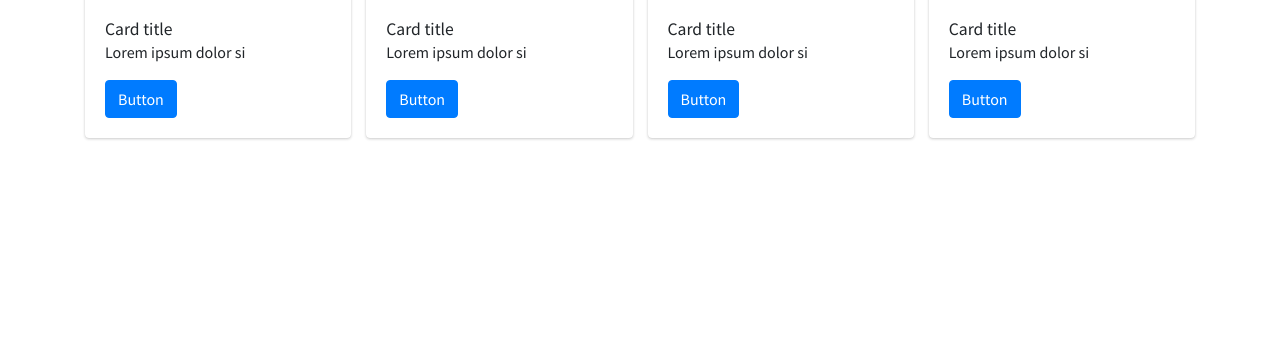
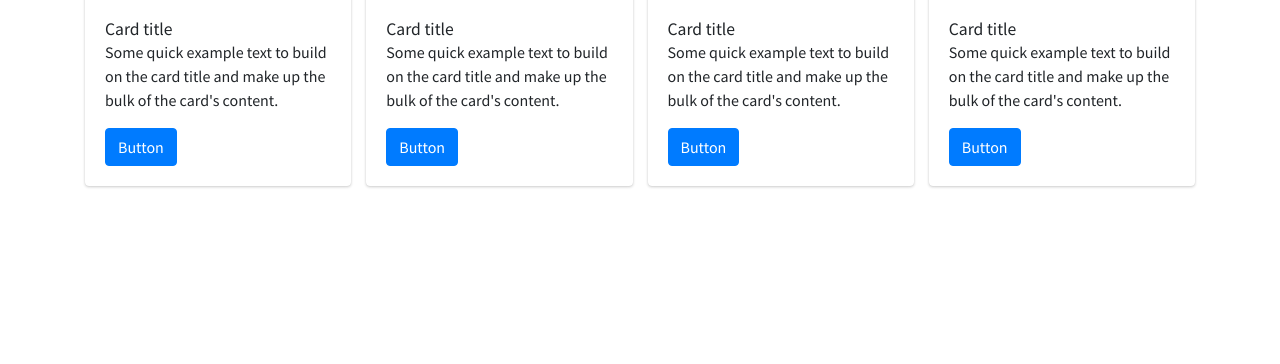
Before and after one commit to ChickenKatzu/ci-tugas-akhir, a CodeIgniter app: page /ci-tugas-akhir-kos/ in a window 1280 px wide. Shown: the part 841-1205 px from the top of the page. Run offline with CodeIgniter, Linux system fonts and the light colour scheme; some libraries are stand-ins or nearby versions.

Commit message:
restore commit

```diff
--- a/application/views/home/index.php
+++ b/application/views/home/index.php
@@ -101,7 +101,8 @@
             src="https://mdbootstrap.com/img/Photos/Horizontal/City/4-col/img%20(60).jpg" alt="Card image cap">
           <div class="card-body">
             <h4 class="card-title">Card title</h4>
-            <p class="card-text">Lorem ipsum dolor si</p>
+            <p class="card-text">Some quick example text to build on the card title and make up the bulk of the
+              card's content.</p>
             <a class="btn btn-primary">Button</a>
           </div>
         </div>
@@ -113,7 +114,8 @@
             src="https://mdbootstrap.com/img/Photos/Horizontal/City/4-col/img%20(60).jpg" alt="Card image cap">
           <div class="card-body">
             <h4 class="card-title">Card title</h4>
-            <p class="card-text">Lorem ipsum dolor si</p>
+            <p class="card-text">Some quick example text to build on the card title and make up the bulk of the
+              card's content.</p>
             <a class="btn btn-primary">Button</a>
           </div>
         </div>
@@ -125,7 +127,8 @@
             src="https://mdbootstrap.com/img/Photos/Horizontal/City/4-col/img%20(60).jpg" alt="Card image cap">
           <div class="card-body">
             <h4 class="card-title">Card title</h4>
-            <p class="card-text">Lorem ipsum dolor si</p>
+            <p class="card-text">Some quick example text to build on the card title and make up the bulk of the
+              card's content.</p>
             <a class="btn btn-primary">Button</a>
           </div>
         </div>
@@ -137,7 +140,8 @@
             src="https://mdbootstrap.com/img/Photos/Horizontal/City/4-col/img%20(60).jpg" alt="Card image cap">
           <div class="card-body">
             <h4 class="card-title">Card title</h4>
-            <p class="card-text">Lorem ipsum dolor si</p>
+            <p class="card-text">Some quick example text to build on the card title and make up the bulk of the
+              card's content.</p>
             <a class="btn btn-primary">Button</a>
           </div>
         </div>
@@ -155,7 +159,8 @@
             src="https://mdbootstrap.com/img/Photos/Horizontal/City/4-col/img%20(60).jpg" alt="Card image cap">
           <div class="card-body">
             <h4 class="card-title">Card title</h4>
-            <p class="card-text">Lorem ipsum dolor si</p>
+            <p class="card-text">Some quick example text to build on the card title and make up the bulk of the
+              card's content.</p>
             <a class="btn btn-primary">Button</a>
           </div>
         </div>
@@ -167,7 +172,8 @@
             src="https://mdbootstrap.com/img/Photos/Horizontal/City/4-col/img%20(47).jpg" alt="Card image cap">
           <div class="card-body">
             <h4 class="card-title">Card title</h4>
-            <p class="card-text">Lorem ipsum dolor si</p>
+            <p class="card-text">Some quick example text to build on the card title and make up the bulk of the
+              card's content.</p>
             <a class="btn btn-primary">Button</a>
           </div>
         </div>
@@ -179,7 +185,8 @@
             src="https://mdbootstrap.com/img/Photos/Horizontal/City/4-col/img%20(48).jpg" alt="Card image cap">
           <div class="card-body">
             <h4 class="card-title">Card title</h4>
-            <p class="card-text">Lorem ipsum dolor si</p>
+            <p class="card-text">Some quick example text to build on the card title and make up the bulk of the
+              card's content.</p>
             <a class="btn btn-primary">Button</a>
           </div>
         </div>
@@ -191,7 +198,8 @@
             src="https://mdbootstrap.com/img/Photos/Horizontal/City/4-col/img%20(47).jpg" alt="Card image cap">
           <div class="card-body">
             <h4 class="card-title">Card title</h4>
-            <p class="card-text">Lorem ipsum dolor si</p>
+            <p class="card-text">Some quick example text to build on the card title and make up the bulk of the
+              card's content.</p>
             <a class="btn btn-primary">Button</a>
           </div>
         </div>
```
